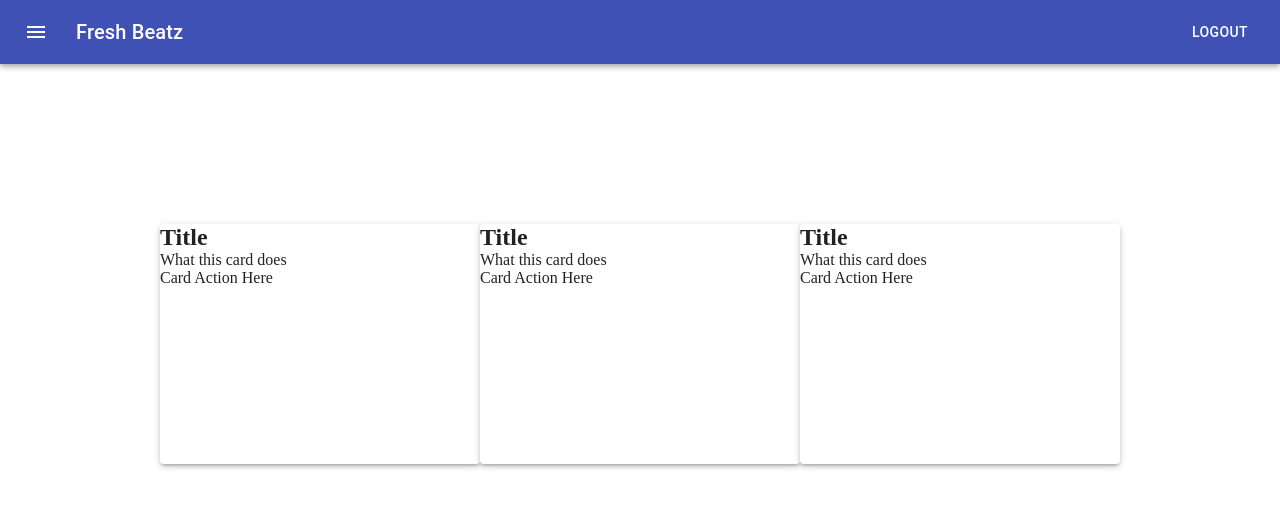
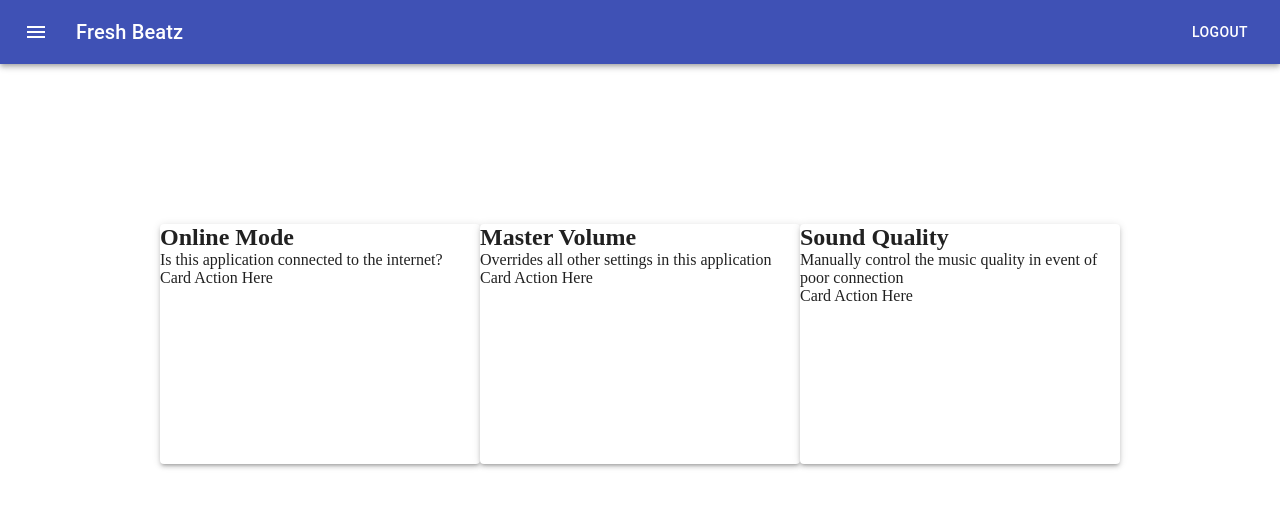
Before and after one commit to DavidAndreww/411_week3_musicApp, a React (Create React App) app: page / in a window 1280 px wide. Both pictures are taken after typing "Sample", "Sample" into the empty fields and a click on the button "LOGIN". Shown: the top 508 px of the page. Built offline with nearby package versions, Linux system fonts and the light colour scheme.

Commit message:
props to dynamically pass card content into each card

```diff
--- a/src/components/Card.js
+++ b/src/components/Card.js
@@ -3,10 +3,10 @@ import Paper from "@material-ui/core/Paper";
 import CardContent from "./CardContent";
 import CardActions from "./CardActions";
 
-const Card = () => {
+const Card = ({title, content}) => {
   return (
     <Paper className="card" elevation={3}>
-      <CardContent />
+      <CardContent title={title} content={content}/>
       <CardActions />
     </Paper>
   );
--- a/src/components/CardContent.js
+++ b/src/components/CardContent.js
@@ -1,11 +1,11 @@
 import React from 'react';
 
-const CardContent = () => {
+const CardContent = ({title, content}) => {
 
   return (
     <div className="card-content">
-      <h2>Title</h2>
-      <p>What this card does</p>
+      <h2>{title}</h2>
+      <p>{content}</p>
     </div>
   )
 }
--- a/src/components/Dashboard.js
+++ b/src/components/Dashboard.js
@@ -1,13 +1,21 @@
 import React from "react";
 import Card from "./Card";
+import CardSwitch from './CardSwitch'
 
 class Dashboard extends React.Component {
+
   render() {
+    const onlineCardTitle = "Online Mode"
+    const onlineCardContent = "Is this application connected to the internet?"
+    const volumeCardTitle = 'Master Volume'
+    const volumeCardContent = "Overrides all other settings in this application"
+    const soundCardTitle = 'Sound Quality'
+    const soundCardContent = 'Manually control the music quality in event of poor connection'
     return (
       <div className="dashboard">
-        <Card />
-        <Card />
-        <Card />
+        <Card title={onlineCardTitle} content={onlineCardContent}/>
+        <Card title={volumeCardTitle} content={volumeCardContent}/>
+        <Card title={soundCardTitle} content={soundCardContent}/>
       </div>
     );
   }
```
Also changed, not shown: src/components/CardSwitch.js (+10 -0 lines).
